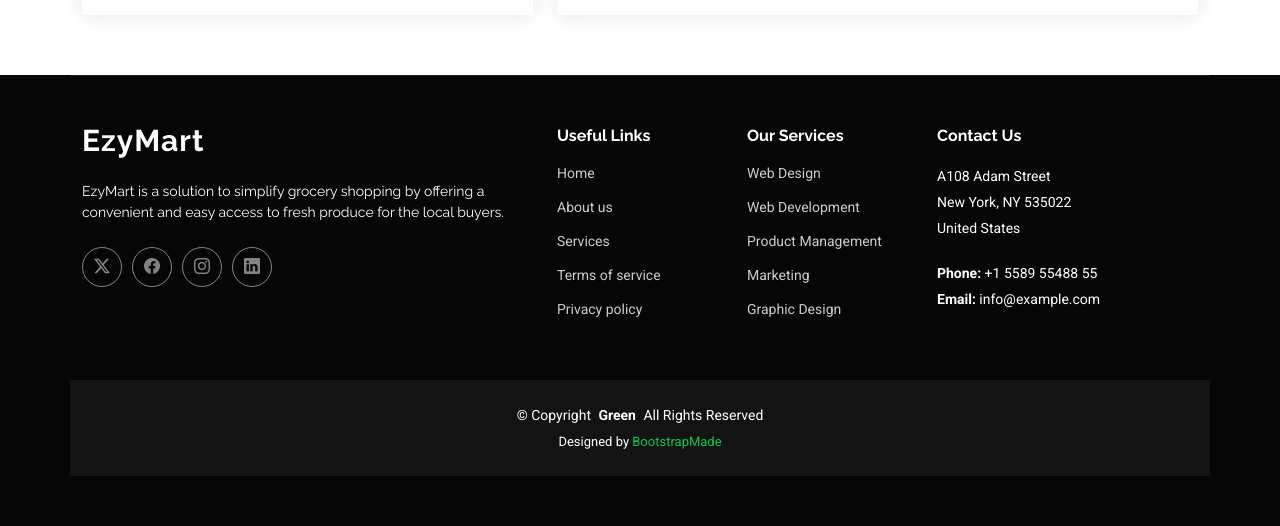
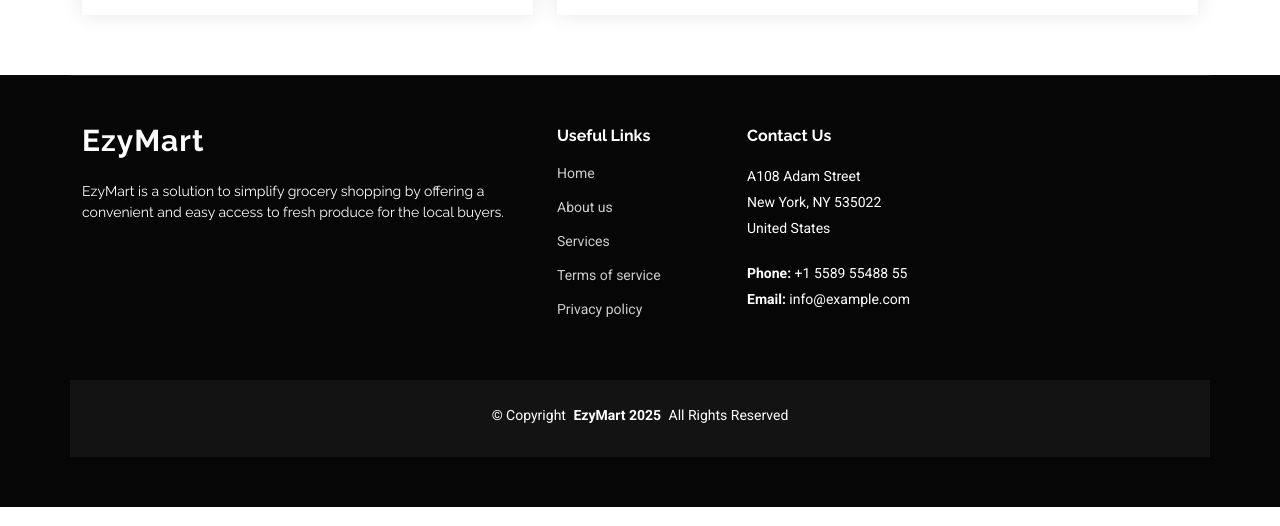
Before and after one commit to asadsaifi2021/EzyMart, a plain HTML site: page index.html in a window 1280 px wide. Shown: the part 4926-5452 px from the top of the page. Drawn offline with Linux system fonts and the light colour scheme.

Commit message:
modified:   index.html

```diff
--- a/index.html
+++ b/index.html
@@ -677,12 +677,12 @@
               EzyMart is a solution to simplify grocery shopping by offering a
               convenient and easy access to fresh produce for the local buyers.
             </p>
-            <div class="social-links d-flex mt-4">
+            <!-- <div class="social-links d-flex mt-4">
               <a href=""><i class="bi bi-twitter-x"></i></a>
               <a href=""><i class="bi bi-facebook"></i></a>
               <a href=""><i class="bi bi-instagram"></i></a>
               <a href=""><i class="bi bi-linkedin"></i></a>
-            </div>
+            </div> -->
           </div>
 
           <div class="col-lg-2 col-6 footer-links">
@@ -696,7 +696,7 @@
             </ul>
           </div>
 
-          <div class="col-lg-2 col-6 footer-links">
+          <!-- <div class="col-lg-2 col-6 footer-links">
             <h4>Our Services</h4>
             <ul>
               <li><a href="#">Web Design</a></li>
@@ -705,7 +705,7 @@
               <li><a href="#">Marketing</a></li>
               <li><a href="#">Graphic Design</a></li>
             </ul>
-          </div>
+          </div> -->
 
           <div
             class="col-lg-3 col-md-12 footer-contact text-center text-md-start"
@@ -724,7 +724,8 @@
 
       <div class="container copyright text-center mt-4">
         <p>
-          © <span>Copyright</span> <strong class="px-1 sitename">Green</strong>
+          © <span>Copyright</span>
+          <strong class="px-1 sitename">EzyMart 2025</strong>
           <span>All Rights Reserved</span>
         </p>
         <div class="credits">
@@ -732,7 +733,6 @@
           <!-- You can delete the links only if you've purchased the pro version. -->
           <!-- Licensing information: https://bootstrapmade.com/license/ -->
           <!-- Purchase the pro version with working PHP/AJAX contact form: [buy-url] -->
-          Designed by <a href="https://bootstrapmade.com/">BootstrapMade</a>
         </div>
       </div>
     </footer>
```
